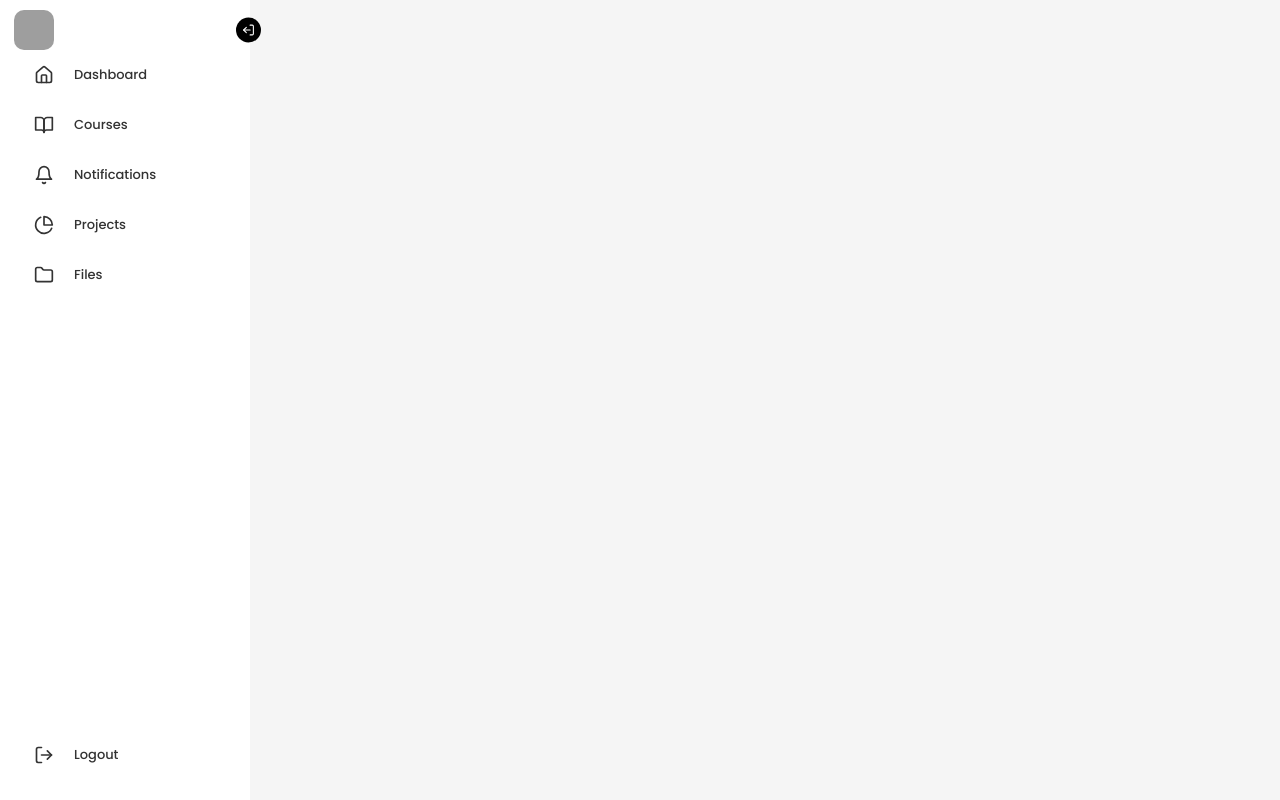
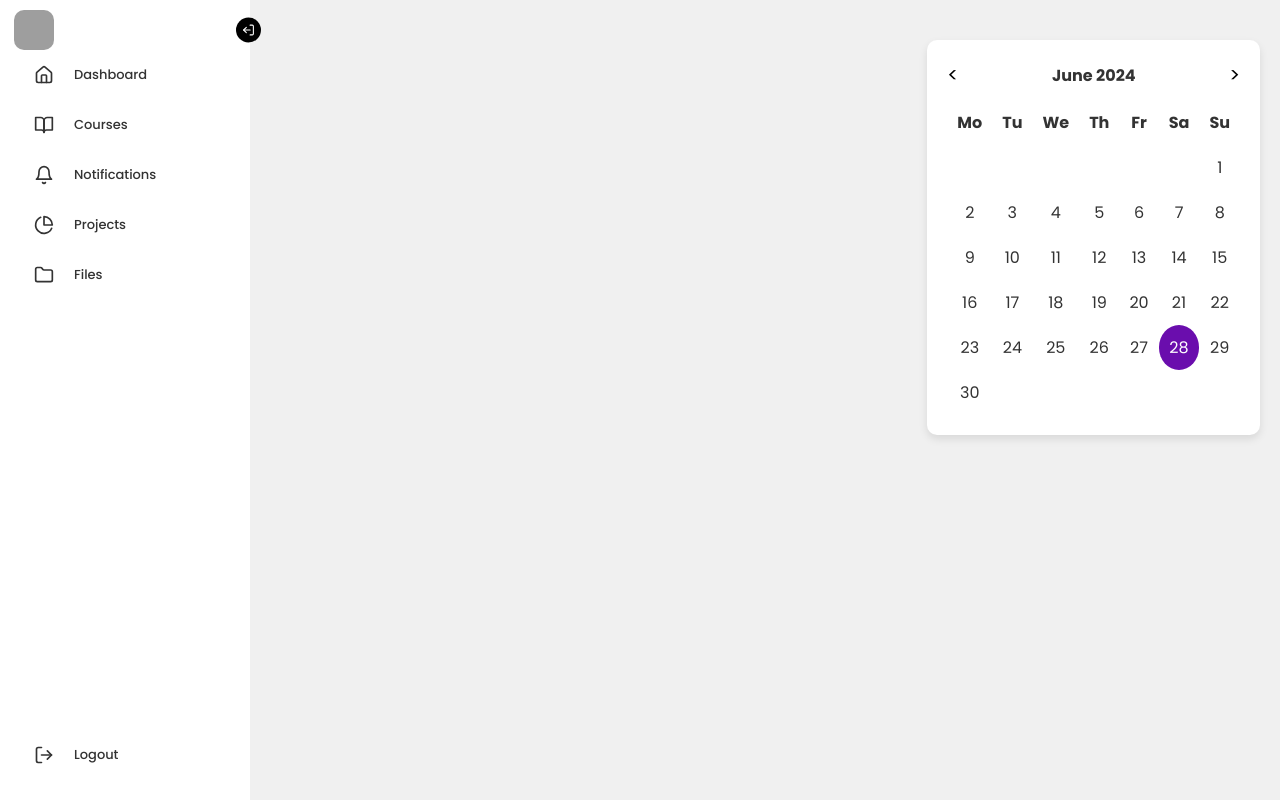
Before and after one commit to aditya19lohia/course_project, a React (Create React App) app in the folder client/: page /home in a window 1280 px wide. Built offline with nearby package versions, Linux system fonts and the light colour scheme; grey boxes are pictures that could not be loaded.

Commit message:
Calender

```diff
--- /dev/null
+++ b/client/src/components/Navbar/Calendar.css
@@ -0,0 +1,64 @@
+body {
+    font-family: Arial, sans-serif;
+    height: 100vh;
+    background-color: #f0f0f0;
+    margin: 0;
+    padding: 0;
+}
+
+.calendar-container {
+    position: absolute;
+    top: 40px; /* Adjust as necessary */
+    right: 20px; /* Adjust as necessary */
+    background-color: #fff;
+    border-radius: 10px;
+    box-shadow: 0 4px 8px rgba(0, 0, 0, 0.1);
+    padding: 20px;
+}
+
+.calendar-header {
+    display: flex;
+    justify-content: space-between;
+    align-items: center;
+    margin-bottom: 10px;
+}
+
+.calendar-month-year {
+    font-weight: bold;
+}
+
+.calendar-nav {
+    background-color: transparent;
+    border: none;
+    font-size: 20px;
+    cursor: pointer;
+}
+
+.calendar-table {
+    width: 100%;
+    border-collapse: collapse;
+    text-align: center;
+}
+
+.calendar-table th, .calendar-table td {
+    padding: 10px;
+    border-radius: 50%;
+}
+
+.calendar-table tbody td {
+    cursor: pointer;
+}
+
+.calendar-table tbody td.selected {
+    background-color: #6A0DAD;
+    color: #fff;
+}
+
+.calendar-table tbody td.range {
+    background-color: #e0c7f5;
+}
+
+.calendar-table tbody td.current {
+    background-color: #6a0dad; /* Gold color for the current date */
+    color: #fff;
+}
--- /dev/null
+++ b/client/src/components/Navbar/Calendar.js
@@ -0,0 +1,108 @@
+import React, { useState, useEffect } from 'react';
+import './Calendar.css';
+
+const Calendar = () => {
+  const [currentMonth, setCurrentMonth] = useState(new Date().getMonth());
+  const [currentYear, setCurrentYear] = useState(new Date().getFullYear());
+  const currentDate = new Date().getDate();
+
+  const monthNames = [
+    "January", "February", "March", "April", "May", "June",
+    "July", "August", "September", "October", "November", "December"
+  ];
+
+  const renderCalendar = (month, year) => {
+    const firstDay = new Date(year, month).getDay();
+    const daysInMonth = new Date(year, month + 1, 0).getDate();
+
+    let date = 1;
+    const calendarRows = [];
+
+    for (let i = 0; i < 6; i++) {
+      const cells = [];
+      for (let j = 0; j < 7; j++) {
+        if (i === 0 && j < firstDay) {
+          cells.push(<td key={j}></td>);
+        } else if (date > daysInMonth) {
+          break;
+        } else {
+          const isCurrentDate = date === currentDate && month === new Date().getMonth() && year === new Date().getFullYear();
+          cells.push(
+            <td key={j} className={isCurrentDate ? 'current' : ''} onClick={() => selectDate(date)}>
+              {date}
+            </td>
+          );
+          date++;
+        }
+      }
+      calendarRows.push(<tr key={i}>{cells}</tr>);
+    }
+
+    return calendarRows;
+  };
+
+  const selectDate = (date) => {
+    const allCells = document.querySelectorAll('.calendar-table tbody td');
+    allCells.forEach((cell) => {
+      if (cell.textContent == date) {
+        cell.classList.add('selected');
+      } else {
+        cell.classList.remove('selected');
+      }
+    });
+  };
+
+  const handlePrevMonth = () => {
+    setCurrentMonth(prev => {
+      const newMonth = prev - 1;
+      if (newMonth < 0) {
+        setCurrentYear(year => year - 1);
+        return 11;
+      }
+      return newMonth;
+    });
+  };
+
+  const handleNextMonth = () => {
+    setCurrentMonth(prev => {
+      const newMonth = prev + 1;
+      if (newMonth > 11) {
+        setCurrentYear(year => year + 1);
+        return 0;
+      }
+      return newMonth;
+    });
+  };
+
+  useEffect(() => {
+    renderCalendar(currentMonth, currentYear);
+  }, [currentMonth, currentYear]);
+
+  return (
+    <div className="calendar-container">
+      <div className="calendar-header">
+        <button className="calendar-nav" onClick={handlePrevMonth}>&lt;</button>
+        <span className="calendar-month-year">{monthNames[currentMonth]} {currentYear}</span>
+        <button className="calendar-nav" onClick={handleNextMonth}>&gt;</button>
+      </div>
+      <table className="calendar-table">
+        <thead>
+          <tr>
+            <th>Mo</th>
+            <th>Tu</th>
+            <th>We</th>
+            <th>Th</th>
+            <th>Fr</th>
+            <th>Sa</th>
+            <th>Su</th>
+          </tr>
+        </thead>
+        <tbody>
+          {renderCalendar(currentMonth, currentYear)}
+        </tbody>
+      </table>
+    </div>
+  );
+};
+
+export default Calendar;
--- a/client/src/pages/Home.js
+++ b/client/src/pages/Home.js
@@ -1,10 +1,12 @@
 import React from 'react'
 import Navbar from '../components/Navbar/Navbar'
+import Calendar from '../components/Navbar/Calendar'
 function Home() {
   return (
     <div>
 
     <Navbar />
+    <Calendar />
 
     </div>
   )
```
Also changed, not shown: client/public/logo192.png (added).
